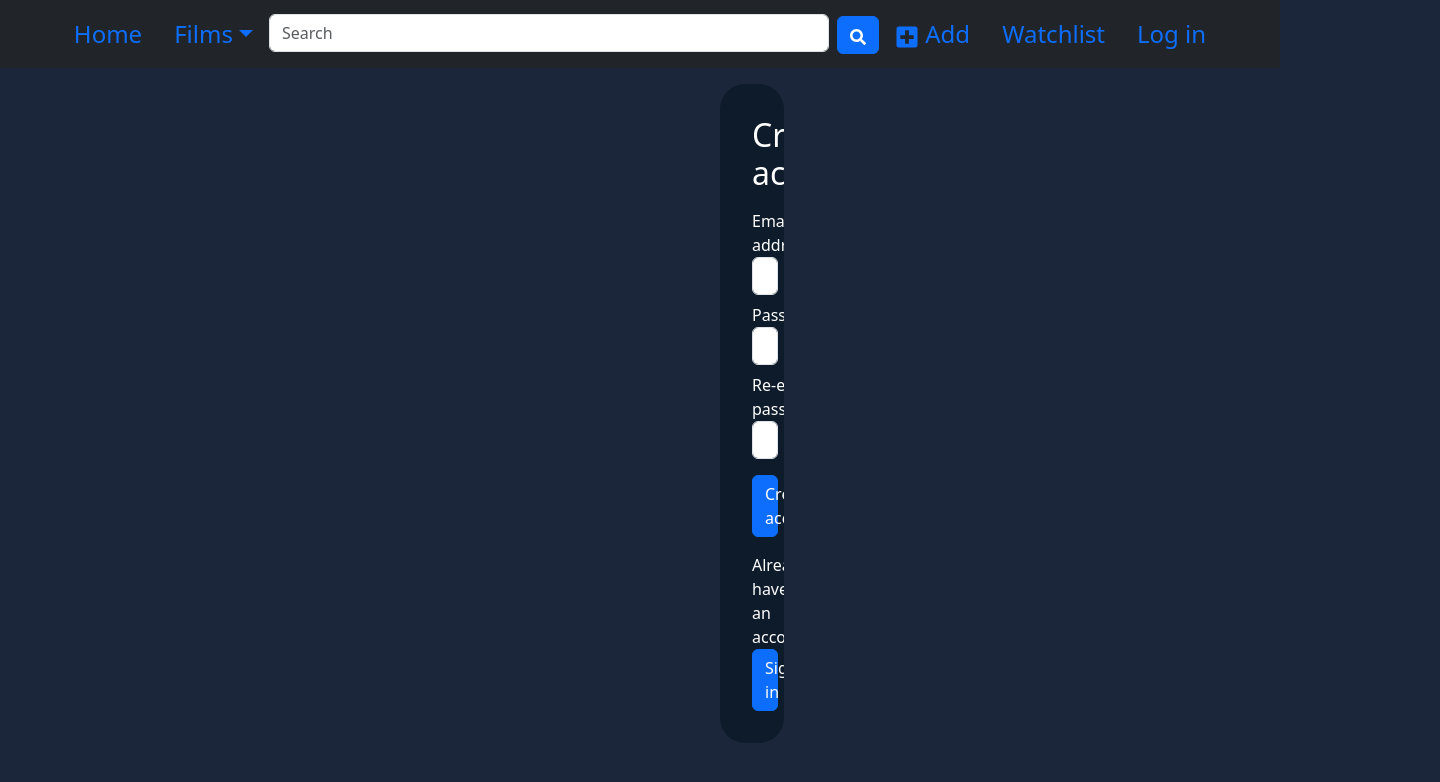
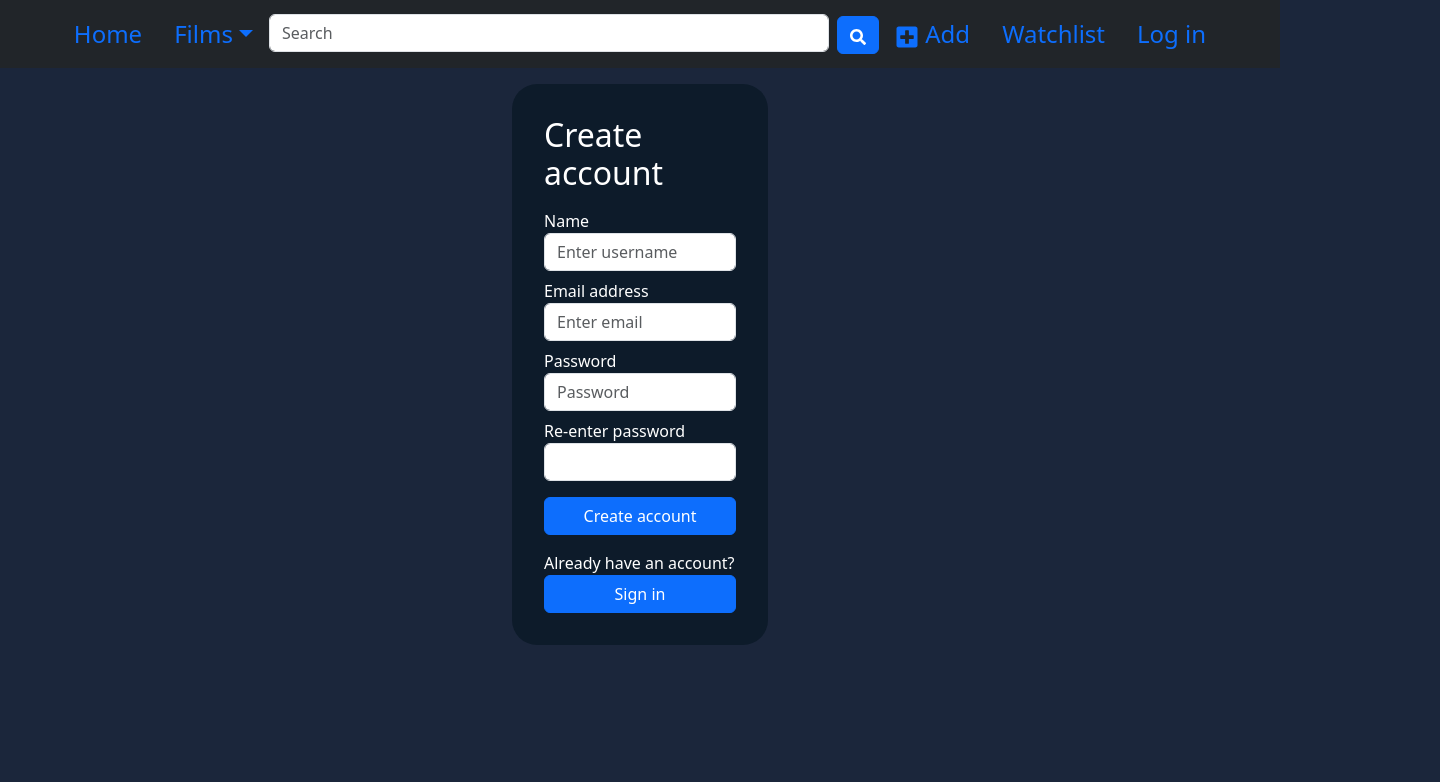
Before and after one commit to pawel-hajdo/Movie-database, a React (Create React App) app: page /signup in a window 1280 px wide. Shown: the top 782 px of the page, 1440 px wide, since content can reach past the window. Built offline with nearby package versions, Linux system fonts and the light colour scheme.

Commit message:
now it's possible to register new user

```diff
--- /dev/null
+++ b/src/API/userManager.js
@@ -0,0 +1,13 @@
+import axios from "axios";
+
+const baseURL = "https://at.usermd.net/api/user";
+
+export const registerUser = (name, email, password) => {
+    return axios.post(`${baseURL}/create`,{
+        name: name,
+        email: email,
+        password: password
+    })
+        .then(response => {return response.data})
+        .catch(error => {throw error})
+}
--- a/src/pages/registerForm.jsx
+++ b/src/pages/registerForm.jsx
@@ -1,40 +1,132 @@
-import React from "react";
-import {Link} from "react-router-dom";
+import React, {useState} from "react";
+import {Link, useNavigate} from "react-router-dom";
+import {registerUser} from "../API/userManager";
 
 const RegisterForm = () => {
 
-    const pageStyles = {
-        paddingLeft: "45rem",
-        paddingRight: "45rem",
-        backgroundColor: "#1b263b",
-        color: "white"
+    const [userName, setUserName] = useState("");
+    const [userEmail, setUserEmail] = useState("");
+    const [userPassword, setUserPassword] = useState("");
+    const [confirmPassword, setConfirmPassword] = useState("");
+    const [errors, setErrors] = useState({});
+    const navigate = useNavigate()
+
+    const handleChangeRoute = () => {
+        navigate('/');
+        window.location.reload();
+    };
+
+    const handleSubmit = (e) => {
+        e.preventDefault();
+
+        const validationErrors = validate();
+        setErrors(validationErrors || {});
+        if (validationErrors) return;
+
+        registerUser(userName, userEmail, userPassword)
+            .then(handleChangeRoute)
+            .catch(error => {
+                const errorMessages = {};
+                if((error.response.data).includes('name')){
+                    errorMessages.userName = "Account with this username already exists!";
+                }
+                if((error.response.data).includes('email')){
+                    errorMessages.userEmail = "Account with this email already exists!";
+                }
+                setErrors(errorMessages || {});
+                console.log(error.response.data);
+            })
     }
 
-    const formStyles = {
-        padding: "2rem",
-        backgroundColor: "#0d1b2a",
-        borderRadius: "25px",
-        overflow: "hidden",
-    }
+    const validate = () => {
+        const validationErrors = {};
 
+        if (userName.trim() === '') {
+            validationErrors.username = 'Username is required!';
+        }
+        if (userEmail.trim() === '') {
+            validationErrors.email = 'Email is required!';
+        }
+        if (userPassword.trim() === '') {
+            validationErrors.password = 'Password is required!';
+        }
+        if(userPassword.trim() !== confirmPassword.trim()){
+            validationErrors.confirmPassword = 'Password do not match!';
+        }
+
+        return Object.keys(validationErrors).length === 0 ? null : validationErrors;
+    };
 
     return (
         <div style={pageStyles} className="pt-3">
-            <form style={formStyles} className="d-flex flex-column" >
+            <form
+                style={formStyles}
+                className="d-flex flex-column"
+                onSubmit={handleSubmit}
+            >
                 <h2>Create account</h2>
                 <div className="form-group mt-2" >
+                    <label htmlFor= "inputEmail">Name</label>
+                    <input
+                        type="text"
+                        className="form-control"
+                        id="inputName"
+                        placeholder="Enter username"
+                        value={userName}
+                        onChange={(e) => setUserName(e.target.value)}
+                    />
+                    {errors.username && (
+                        <div className="alert alert-danger" style = {{marginTop: 4}}>{errors.username}</div>
+                    )}
+                </div>
+                <div className="form-group mt-2" >
                     <label htmlFor= "inputEmail">Email address</label>
-                    <input type="email" className="form-control" id="inputEmail" aria-describedby="emailHelp" placeholder="Enter email"/>
+                    <input
+                        type="email"
+                        className="form-control"
+                        id="inputEmail"
+                        placeholder="Enter email"
+                        value={userEmail}
+                        onChange={(e) => setUserEmail(e.target.value)}
+                    />
+                    {errors.email && (
+                        <div className="alert alert-danger" style = {{marginTop: 4}}>{errors.email}</div>
+                    )}
                 </div>
                 <div className="form-group mt-2">
                     <label htmlFor="inputPassword">Password</label>
-                    <input type="password" className="form-control" id="inputPassword" placeholder="Password"/>
+                    <input
+                        type="password"
+                        className="form-control"
+                        id="inputPassword"
+                        placeholder="Password"
+                        value={userPassword}
+                        onChange={(e) => setUserPassword(e.target.value)}
+                    />
+                    {errors.password && (
+                        <div className="alert alert-danger" style = {{marginTop: 4}}>{errors.password}</div>
+                    )}
                 </div>
                 <div className="form-group mt-2">
                     <label htmlFor="inputPassword">Re-enter password</label>
-                    <input type="password" className="form-control" id="inputPassword"/>
+                    <input
+                        type="password"
+                        className="form-control"
+                        id="confirmPassword"
+                        value={confirmPassword}
+                        onChange={(e) => setConfirmPassword(e.target.value)}
+                    />
+                    {errors.confirmPassword && (
+                        <div className="alert alert-danger" style = {{marginTop: 4}}>{errors.confirmPassword}</div>
+                    )}
                 </div>
                 <button type="submit" className="btn btn-primary mt-3">Create account</button>
+                {errors.userName && (
+                    <div className="alert alert-danger" style={{marginTop: 4}}>{errors.userName}</div>
+                )}
+                {errors.userEmail && (
+                    <div className="alert alert-danger" style={{marginTop: 4}}>{errors.userEmail}</div>
+                )}
                 <div className="form-group d-flex flex-column mt-3">
                     <label htmlFor="createNewAccountButton">Already have an account?</label>
                     <Link to="/signin" className="btn btn-primary" id = "createNewAccountButton">Sign in</Link>
@@ -45,4 +137,17 @@ const RegisterForm = () => {
     )
 }
 
+const pageStyles = {
+    paddingLeft: "40%",
+    paddingRight: "40%",
+    backgroundColor: "#1b263b",
+    color: "white"
+}
+
+const formStyles = {
+    padding: "2rem",
+    backgroundColor: "#0d1b2a",
+    borderRadius: "25px",
+    overflow: "hidden",
+}
 export default RegisterForm;
```
